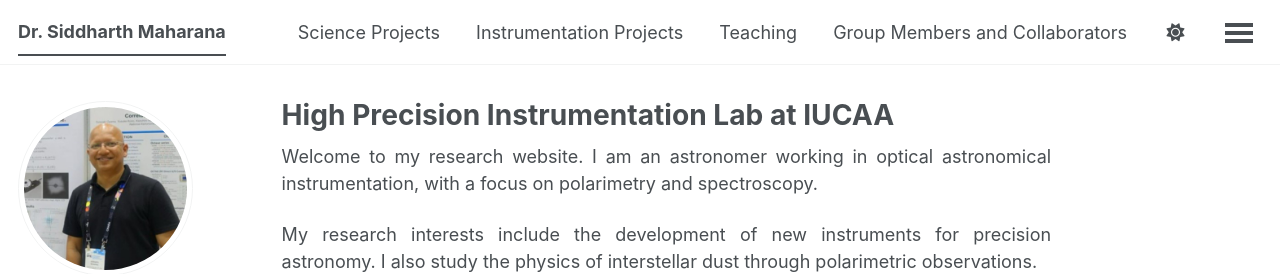
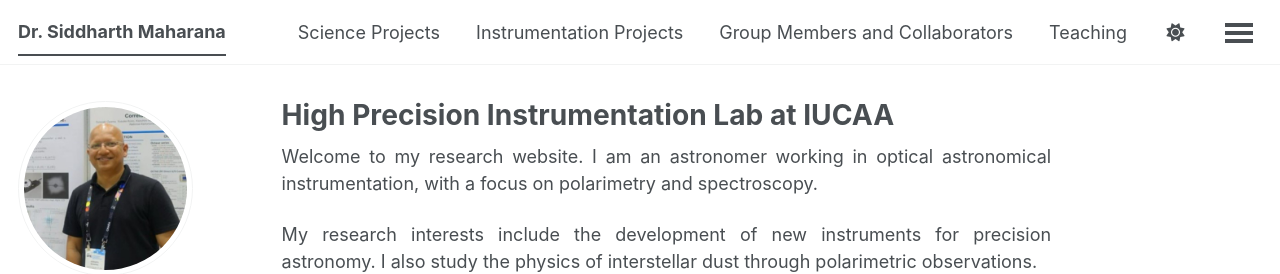
Before and after one commit to siddharth-maharana/siddharth-maharana.github.io, a Jekyll site: the page built from _pages/about.md, in a window 1280 px wide. Shown: the top 274 px of the page. Built offline with Jekyll 4.4.1, drawn with Linux system fonts in a browser that asks for light colours; some web fonts are replaced; a script bundle is joined from its source files by our own code; library files that are not in the unit come from our copies; part of the change alters nothing that is shown.

```diff
--- a/_data/navigation.yml
+++ b/_data/navigation.yml
@@ -10,26 +10,19 @@
 main:
 
   - title: "Science Projects"
-    url: /talks/
+    url: /science/
 
   - title: "Instrumentation Projects"
-    url: /publications/
+    url: /instruments/
 
+  - title: "Group Members and Collaborators"
+    url: /group/
 
   - title: "Teaching"
     url: /teaching/
 
-  #- title: "Portfolio"
-  #  url: /portfolio/
-
-  - title: "Group Members and Collaborators"
-    url: /year-archive/
+  - title: "CV"
+    url: /cv/
 
   - title: "Outreach"
     url: /markdown/
-
-  - title: "CV"
-    url: /cv/
-
-  # - title: "CV"
-  #   url: /cv-json/
```
